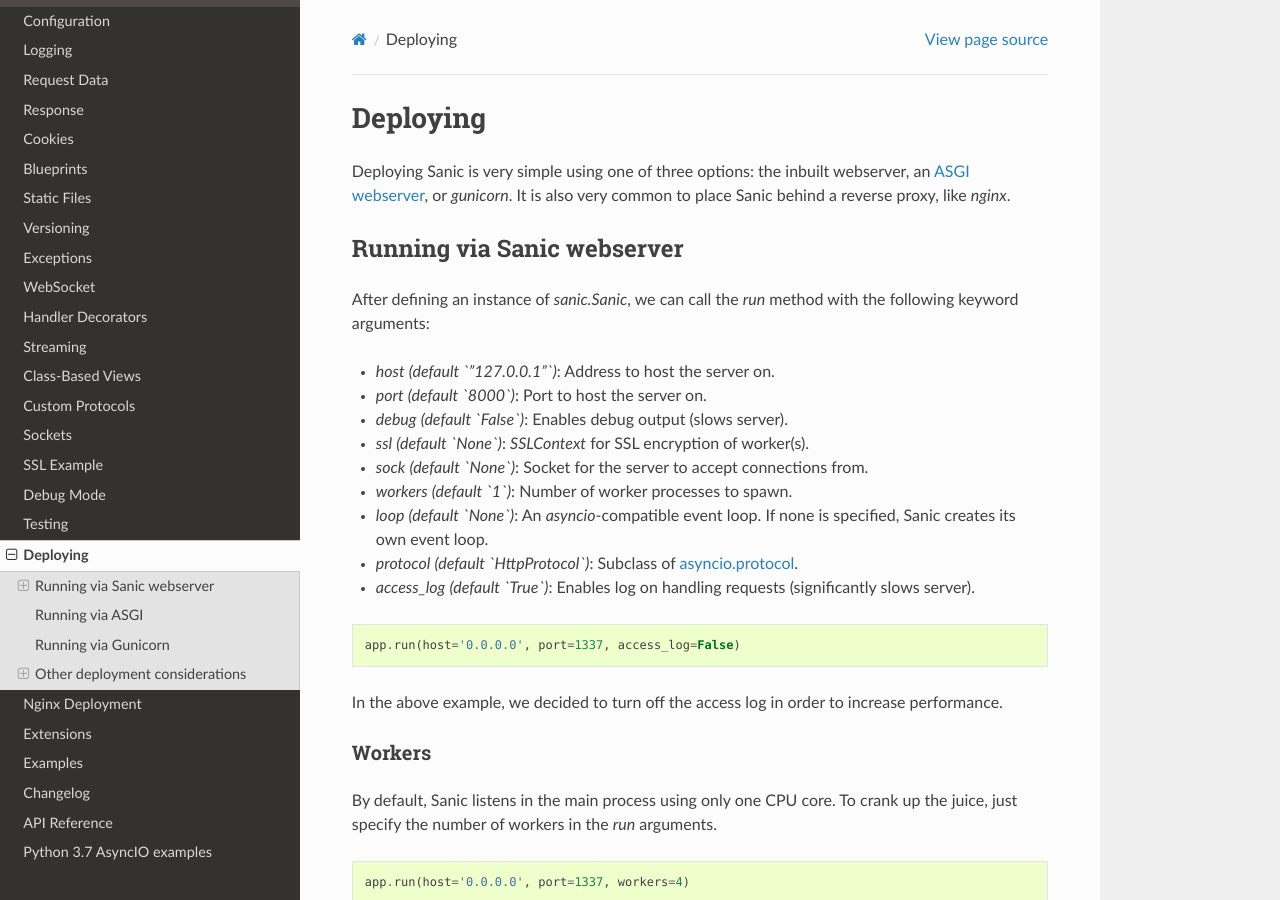
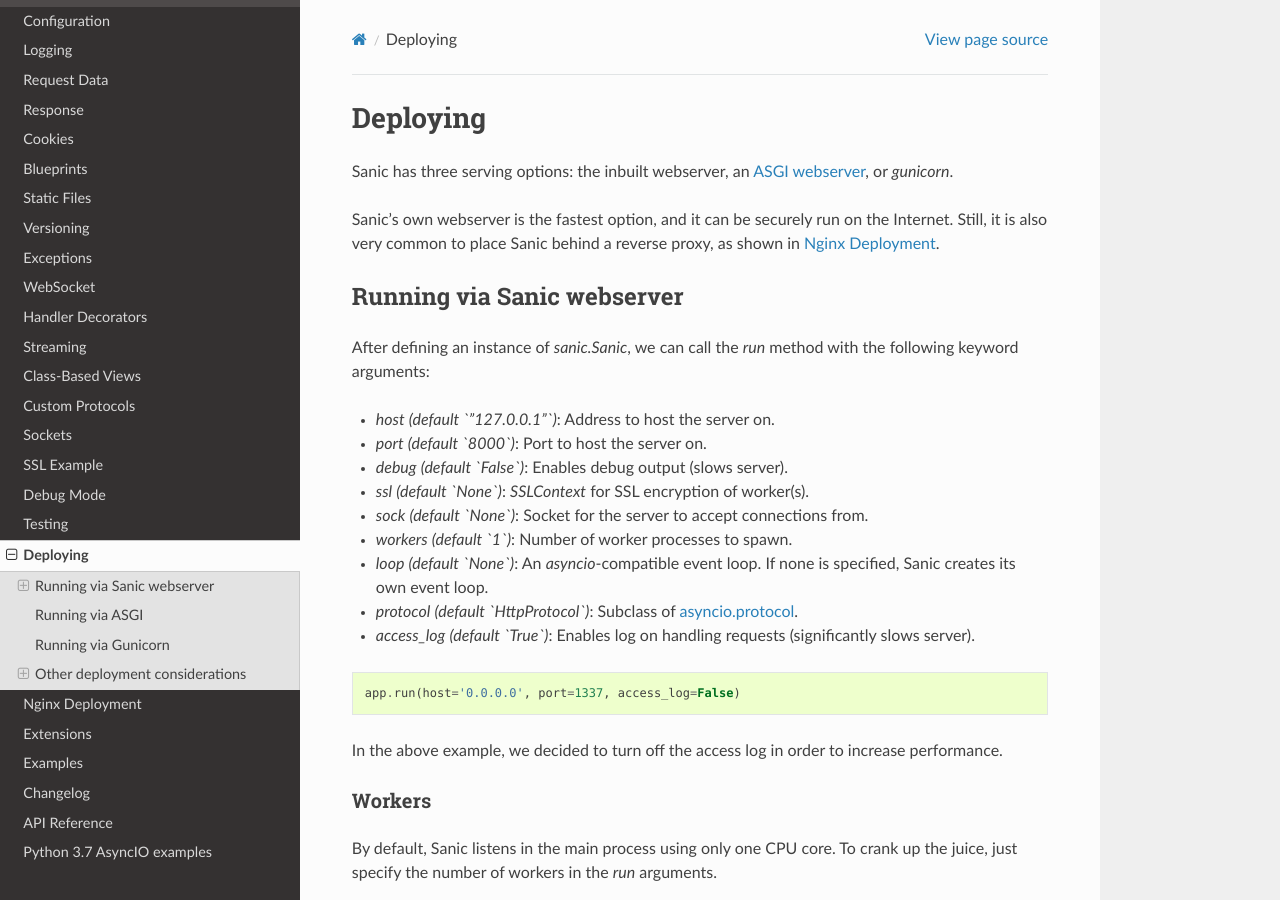
Before and after one commit to sanic-org/sanic, a Sphinx documentation site: the page built from docs/sanic/deploying.rst, in a window 1280 px wide and 900 px high. Built offline with Sphinx 7.4.7 and the Read the Docs theme 2.0.0, drawn with Linux system fonts in a browser that asks for light colours; pages that are not in the unit, such as notebooks, are missing from menus; some of the changed text lies outside the part shown.

Commit message:
Wording and formatting.

```diff
--- a/docs/sanic/deploying.rst
+++ b/docs/sanic/deploying.rst
@@ -1,9 +1,12 @@
 Deploying
 =========
 
-Deploying Sanic is very simple using one of three options: the inbuilt webserver,
+Sanic has three serving options: the inbuilt webserver,
 an `ASGI webserver <https://asgi.readthedocs.io/en/latest/implementations.html>`_, or `gunicorn`.
-It is also very common to place Sanic behind a reverse proxy, like `nginx`.
+
+Sanic's own webserver is the fastest option, and it can be securely run on
+the Internet. Still, it is also very common to place Sanic behind a reverse
+proxy, as shown in :ref:`nginx`.
 
 Running via Sanic webserver
 ---------------------------
@@ -114,12 +117,6 @@
 Other deployment considerations
 -------------------------------
 
-Running behind a reverse proxy
-~~~~~~~~~~~~~~~~~~~~~~~~~~~~~~
-
-Sanic can be used with a reverse proxy. See :ref:`nginx`.
-
-
 Disable debug logging for performance
 ~~~~~~~~~~~~~~~~~~~~~~~~~~~~~~~~~~~~~
 
```
